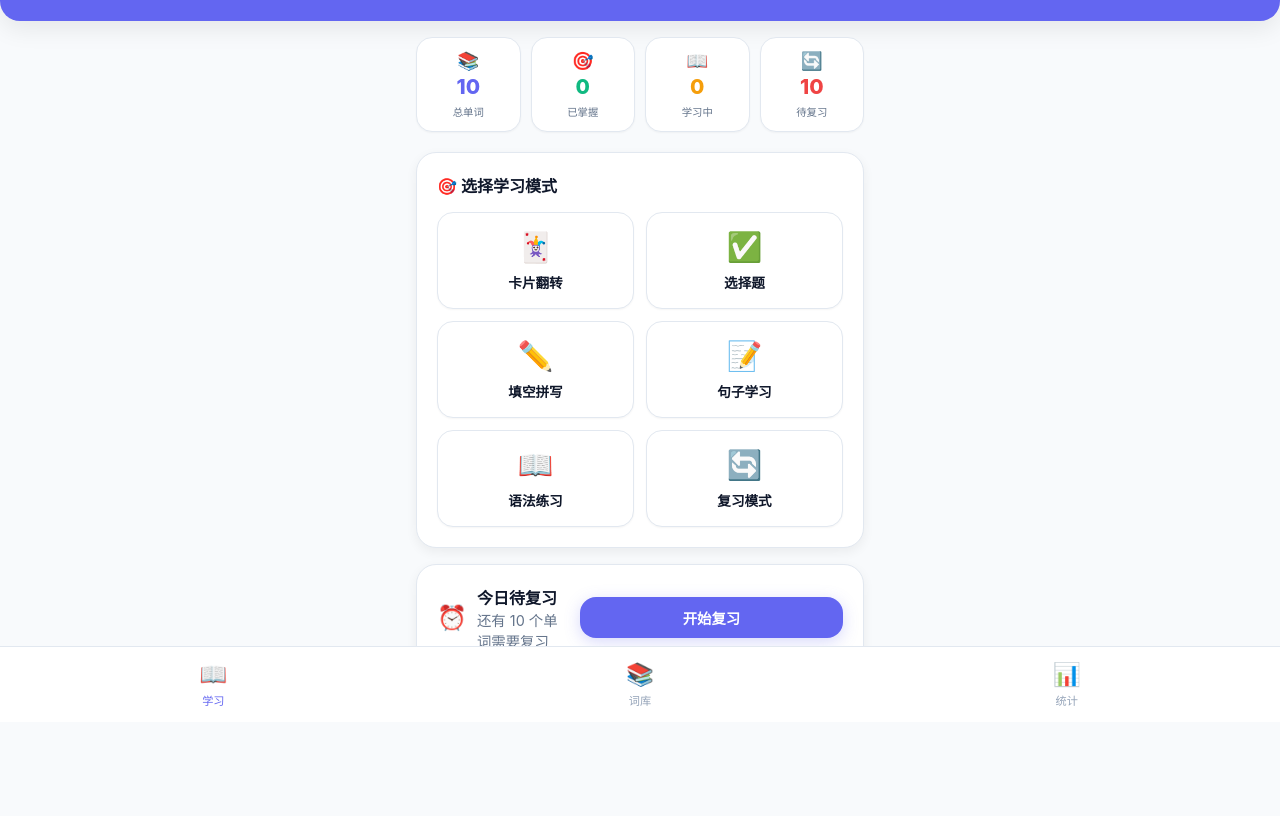
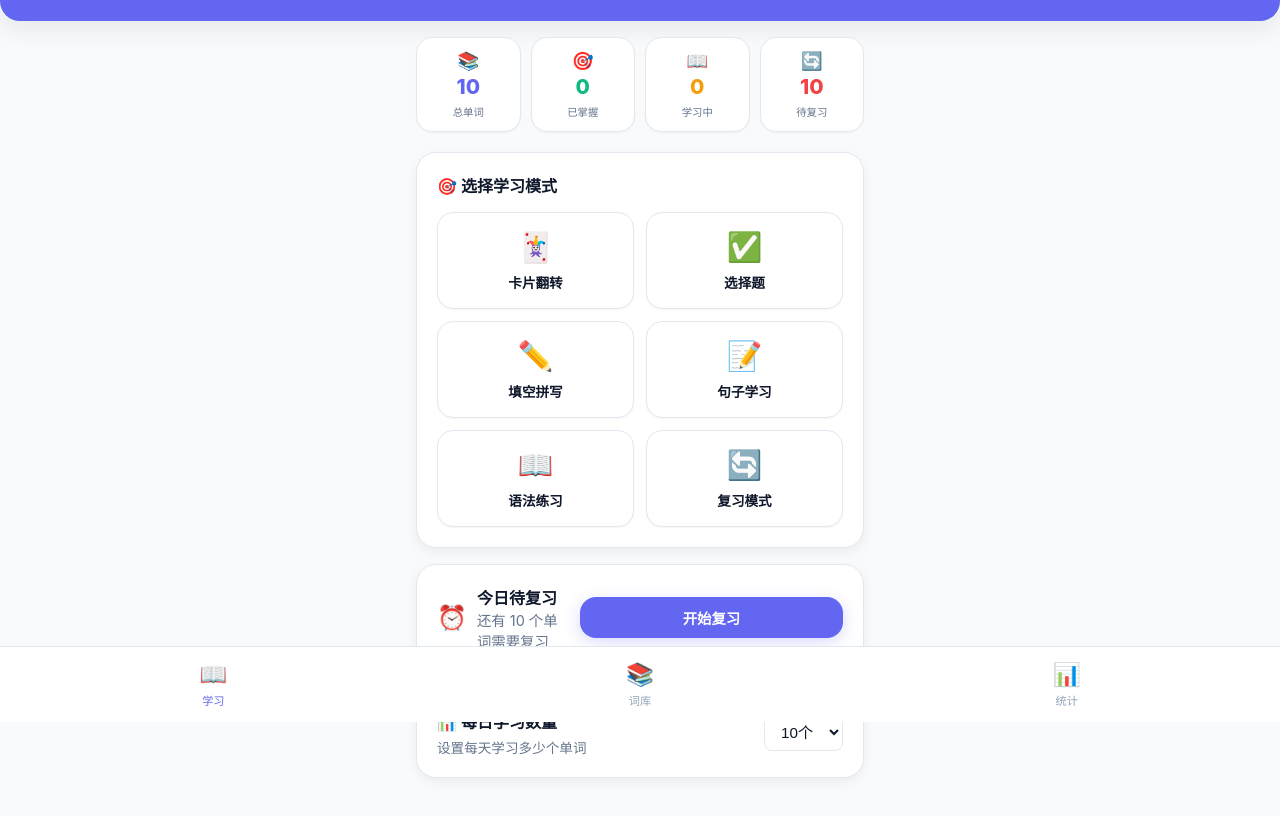
Before and after one commit to Robert-Zhang-X/word-learning-app, a website: page index.html in a window 1280 px wide. Shown: the part 78-894 px from the top of the page. Drawn offline with Linux system fonts and the light colour scheme.

Commit message:
Add customizable daily learning limit
- Added settings.dailyLimit to state (default: 10)
- Added daily limit selector dropdown (5/10/15/20/30/50)
- Updated startLearning to use customizable limit
- Settings are saved to localStorage

```diff
--- a/index.html
+++ b/index.html
@@ -1172,6 +1172,32 @@
                     <button class="btn-primary" style="margin: 0; padding: 10px 20px; font-size: 0.9rem;" id="btn-review-now">
                         开始复习
                     </button>
+                </div>
+            </div>
+
+            <!-- Daily Learning Limit Setting -->
+            <div class="card" style="margin-top: 15px;">
+                <div style="display: flex; align-items: center; justify-content: space-between;">
+                    <div>
+                        <div style="font-weight: 600; margin-bottom: 4px;">📊 每日学习数量</div>
+                        <div style="color: var(--text-light); font-size: 0.85rem;">设置每天学习多少个单词</div>
+                    </div>
+                    <select id="daily-limit-select" onchange="updateDailyLimit(this.value)" style="
+                        padding: 8px 12px;
+                        border-radius: 8px;
+                        border: 1px solid var(--border);
+                        background: var(--card);
+                        color: var(--text);
+                        font-size: 0.95rem;
+                        cursor: pointer;
+                    ">
+                        <option value="5">5个</option>
+                        <option value="10" selected>10个</option>
+                        <option value="15">15个</option>
+                        <option value="20">20个</option>
+                        <option value="30">30个</option>
+                        <option value="50">50个</option>
+                    </select>
                 </div>
             </div>
         </div>
@@ -1795,6 +1821,9 @@
                 lastStudyDate: null,
                 dailyStats: [0, 0, 0, 0, 0, 0, 0] // Last 7 days
             },
+            settings: {
+                dailyLimit: 10  // 每日学习数量，默认10个
+            },
             reviewQueue: [],
             currentMode: 'flashcard',
             currentWordIndex: 0,
@@ -1827,6 +1856,8 @@
                 // Ensure stats structure
                 state.stats = { ...state.stats, ...(parsed.stats || {}) };
                 state.stats.dailyStats = state.stats.dailyStats || [0, 0, 0, 0, 0, 0, 0];
+                // Ensure settings structure
+                state.settings = { ...{ dailyLimit: 10 }, ...(parsed.settings || {}) };
             }
         }
 
@@ -2375,13 +2406,15 @@
             state.sessionCorrect = 0;
             state.sessionTotal = 0;
 
+            const dailyLimit = state.settings.dailyLimit || 10;
+
             // Get words based on mode
             if (mode === 'review') {
-                state.currentWords = getReviewQueue().slice(0, 10);
+                state.currentWords = getReviewQueue().slice(0, dailyLimit);
             } else {
                 const words = getAllWords().filter(w => w.status !== 'mastered');
-                // Shuffle and pick 10
-                state.currentWords = shuffleArray([...words]).slice(0, Math.min(10, words.length));
+                // Shuffle and pick based on daily limit
+                state.currentWords = shuffleArray([...words]).slice(0, Math.min(dailyLimit, words.length));
             }
 
             if (state.currentWords.length === 0) {
@@ -2940,9 +2973,30 @@
             }
         }
 
+        // ==================== DAILY LIMIT SETTINGS ====================
+        function updateDailyLimit(value) {
+            state.settings.dailyLimit = parseInt(value);
+            saveState();
+
+            // Show feedback
+            const select = document.getElementById('daily-limit-select');
+            select.style.borderColor = 'var(--success)';
+            setTimeout(() => {
+                select.style.borderColor = '';
+            }, 500);
+        }
+
+        function initDailyLimitSelect() {
+            const select = document.getElementById('daily-limit-select');
+            if (select && state.settings && state.settings.dailyLimit) {
+                select.value = state.settings.dailyLimit.toString();
+            }
+        }
+
         // ==================== EVENT LISTENERS ====================
         document.addEventListener('DOMContentLoaded', () => {
             initTheme();
+            initDailyLimitSelect();
             updateDashboard();
             updateStatsScreen();
             renderVocabSelector();
```
Also changed, not shown: www/index.html (+57 -3 lines).
